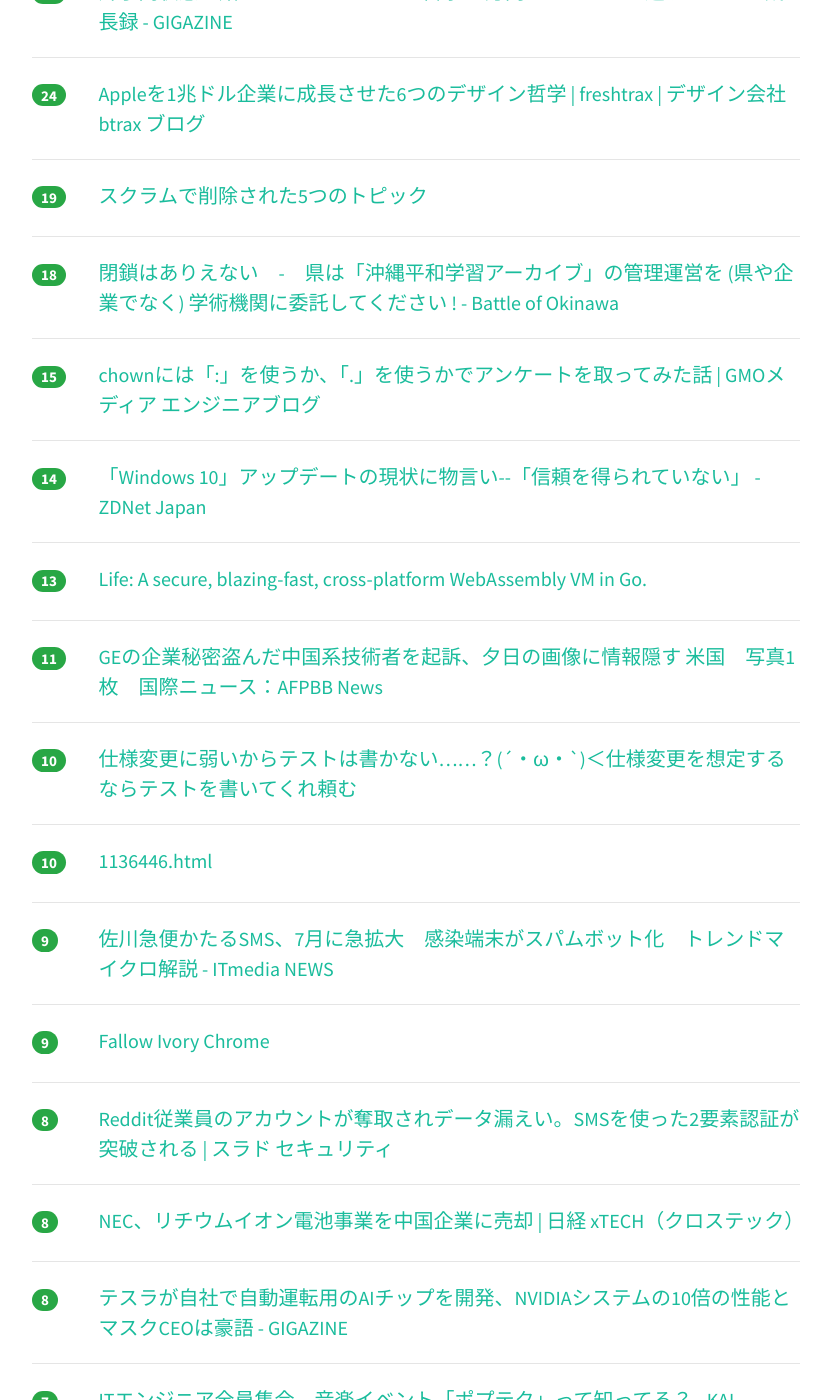
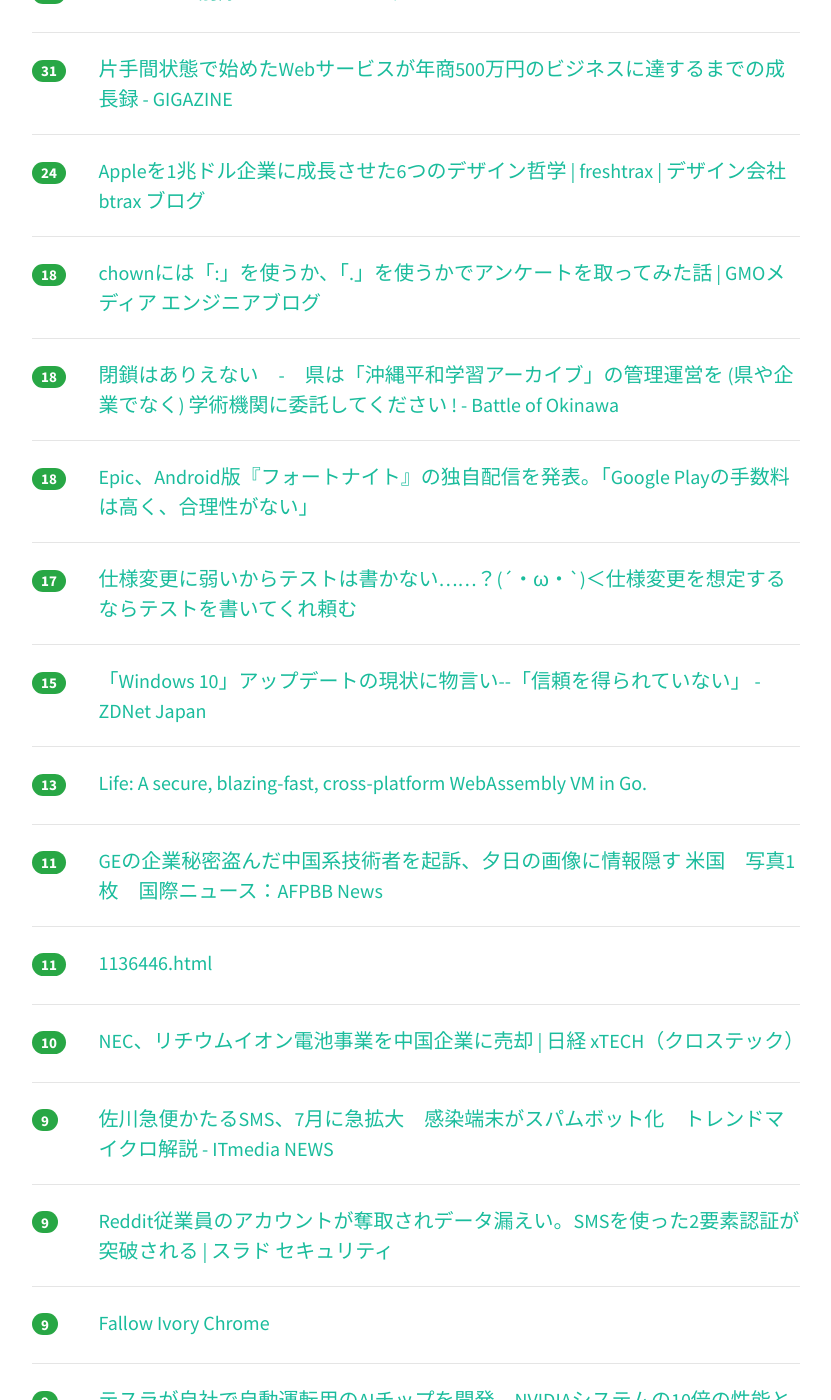
Before and after one commit to yatta47/hatena-matome-site, a Jekyll site: the page built from _posts/2018-08-04-hatena.md, in a window 1280 px wide and 1400 px high, scrolled down 496 px. Shown: the whole window, without its empty margins (224-1055 px from the left). Built offline with Jekyll 4.4.1, drawn with Linux system fonts in a browser that asks for light colours; nearby versions of some CDN libraries; some of the changed text lies outside the part shown.

Commit message:
Updated 2018-08-04

```diff
--- a/_posts/2018-08-04-hatena.md
+++ b/_posts/2018-08-04-hatena.md
@@ -1,18 +1,23 @@
 ---
 layout: post
 title:  "2018-08-04 はてぶIT"
-date:   2018-08-04 10:01:48
+date:   2018-08-04 11:01:59
 tags: [it-hotentry]
 ---
-25 件のデータあり
+27 件のデータあり
 
 <hr><div class="row">
-<div class="col-1"><span class="badge badge-pill badge-success h2">37</span></div>
+<div class="col-1"><span class="badge badge-pill badge-success h2">60</span></div>
 <div class="col-11"><a href='https://qiita.com/kouheiszk/items/5edbbd08ec6cf6a7fb2e' target='_blank'>月5ドルで動かしているWordPressでTV東京のWBS砲をさばく</a></div>
 </div>
 <hr>
 <div class="row">
-<div class="col-1"><span class="badge badge-pill badge-success h2">26</span></div>
+<div class="col-1"><span class="badge badge-pill badge-success h2">53</span></div>
+<div class="col-11"><a href='https://www.ryuzee.com/contents/blog/7130' target='_blank'>スクラムで削除された5つのトピック</a></div>
+</div>
+<hr>
+<div class="row">
+<div class="col-1"><span class="badge badge-pill badge-success h2">31</span></div>
 <div class="col-11"><a href='https://gigazine.net/news/20140813-storemapper-bootstrapped-to-50000-dollars/' target='_blank'>片手間状態で始めたWebサービスが年商500万円のビジネスに達するまでの成長録 - GIGAZINE</a></div>
 </div>
 <hr>
@@ -22,8 +27,8 @@ tags: [it-hotentry]
 </div>
 <hr>
 <div class="row">
-<div class="col-1"><span class="badge badge-pill badge-success h2">19</span></div>
-<div class="col-11"><a href='https://www.ryuzee.com/contents/blog/7130' target='_blank'>スクラムで削除された5つのトピック</a></div>
+<div class="col-1"><span class="badge badge-pill badge-success h2">18</span></div>
+<div class="col-11"><a href='http://tech.gmo-media.jp/post/176573240309/chowncolonorperiod' target='_blank'>chownには「:」を使うか、「.」を使うかでアンケートを取ってみた話 | GMOメディア エンジニアブログ</a></div>
 </div>
 <hr>
 <div class="row">
@@ -32,12 +37,17 @@ tags: [it-hotentry]
 </div>
 <hr>
 <div class="row">
-<div class="col-1"><span class="badge badge-pill badge-success h2">15</span></div>
-<div class="col-11"><a href='http://tech.gmo-media.jp/post/176573240309/chowncolonorperiod' target='_blank'>chownには「:」を使うか、「.」を使うかでアンケートを取ってみた話 | GMOメディア エンジニアブログ</a></div>
+<div class="col-1"><span class="badge badge-pill badge-success h2">18</span></div>
+<div class="col-11"><a href='http://www.gamecast-blog.com/archives/65923959.html' target='_blank'>Epic、Android版『フォートナイト』の独自配信を発表。「Google Playの手数料は高く、合理性がない」</a></div>
 </div>
 <hr>
 <div class="row">
-<div class="col-1"><span class="badge badge-pill badge-success h2">14</span></div>
+<div class="col-1"><span class="badge badge-pill badge-success h2">17</span></div>
+<div class="col-11"><a href='https://qiita.com/aimof/items/849ded1293495d3bbb50' target='_blank'>仕様変更に弱いからテストは書かない……？(´・ω・`)＜仕様変更を想定するならテストを書いてくれ頼む</a></div>
+</div>
+<hr>
+<div class="row">
+<div class="col-1"><span class="badge badge-pill badge-success h2">15</span></div>
 <div class="col-11"><a href='https://japan.zdnet.com/article/35123505/' target='_blank'>「Windows 10」アップデートの現状に物言い--「信頼を得られていない」 - ZDNet Japan</a></div>
 </div>
 <hr>
@@ -52,13 +62,13 @@ tags: [it-hotentry]
 </div>
 <hr>
 <div class="row">
-<div class="col-1"><span class="badge badge-pill badge-success h2">10</span></div>
-<div class="col-11"><a href='https://qiita.com/aimof/items/849ded1293495d3bbb50' target='_blank'>仕様変更に弱いからテストは書かない……？(´・ω・`)＜仕様変更を想定するならテストを書いてくれ頼む</a></div>
+<div class="col-1"><span class="badge badge-pill badge-success h2">11</span></div>
+<div class="col-11"><a href='https://forest.watch.impress.co.jp/docs/bookwatch/sale/1136446.html' target='_blank'>1136446.html</a></div>
 </div>
 <hr>
 <div class="row">
 <div class="col-1"><span class="badge badge-pill badge-success h2">10</span></div>
-<div class="col-11"><a href='https://forest.watch.impress.co.jp/docs/bookwatch/sale/1136446.html' target='_blank'>1136446.html</a></div>
+<div class="col-11"><a href='https://tech.nikkeibp.co.jp/atcl/nxt/news/18/02256/' target='_blank'>NEC、リチウムイオン電池事業を中国企業に売却 | 日経 xTECH（クロステック）</a></div>
 </div>
 <hr>
 <div class="row">
@@ -68,21 +78,16 @@ tags: [it-hotentry]
 <hr>
 <div class="row">
 <div class="col-1"><span class="badge badge-pill badge-success h2">9</span></div>
+<div class="col-11"><a href='https://security.srad.jp/story/18/08/03/0650248/' target='_blank'>Reddit従業員のアカウントが奪取されデータ漏えい。SMSを使った2要素認証が突破される | スラド セキュリティ</a></div>
+</div>
+<hr>
+<div class="row">
+<div class="col-1"><span class="badge badge-pill badge-success h2">9</span></div>
 <div class="col-11"><a href='http://goole-talaie.tk/' target='_blank'>Fallow Ivory Chrome</a></div>
 </div>
 <hr>
 <div class="row">
-<div class="col-1"><span class="badge badge-pill badge-success h2">8</span></div>
-<div class="col-11"><a href='https://security.srad.jp/story/18/08/03/0650248/' target='_blank'>Reddit従業員のアカウントが奪取されデータ漏えい。SMSを使った2要素認証が突破される | スラド セキュリティ</a></div>
-</div>
-<hr>
-<div class="row">
-<div class="col-1"><span class="badge badge-pill badge-success h2">8</span></div>
-<div class="col-11"><a href='https://tech.nikkeibp.co.jp/atcl/nxt/news/18/02256/' target='_blank'>NEC、リチウムイオン電池事業を中国企業に売却 | 日経 xTECH（クロステック）</a></div>
-</div>
-<hr>
-<div class="row">
-<div class="col-1"><span class="badge badge-pill badge-success h2">8</span></div>
+<div class="col-1"><span class="badge badge-pill badge-success h2">9</span></div>
 <div class="col-11"><a href='https://gigazine.net/news/20180803-tesla-owned-ai-chip/' target='_blank'>テスラが自社で自動運転用のAIチップを開発、NVIDIAシステムの10倍の性能とマスクCEOは豪語 - GIGAZINE</a></div>
 </div>
 <hr>
@@ -97,23 +102,33 @@ tags: [it-hotentry]
 </div>
 <hr>
 <div class="row">
-<div class="col-1"><span class="badge badge-pill badge-success h2">6</span></div>
-<div class="col-11"><a href='http://www.gamecast-blog.com/archives/65923959.html' target='_blank'>Epic、Android版『フォートナイト』の独自配信を発表。「Google Playの手数料は高く、合理性がない」</a></div>
+<div class="col-1"><span class="badge badge-pill badge-success h2">7</span></div>
+<div class="col-11"><a href='https://anond.hatelabo.jp/20180803133135' target='_blank'>３Dモデリングおもしれ</a></div>
 </div>
 <hr>
 <div class="row">
-<div class="col-1"><span class="badge badge-pill badge-success h2">5</span></div>
+<div class="col-1"><span class="badge badge-pill badge-success h2">7</span></div>
+<div class="col-11"><a href='https://japan.cnet.com/article/35123524/' target='_blank'>職場の業務効率化は約半数が「行われていない」--経理業務の自動化需要は高い - CNET Japan</a></div>
+</div>
+<hr>
+<div class="row">
+<div class="col-1"><span class="badge badge-pill badge-success h2">6</span></div>
 <div class="col-11"><a href='https://webtan.impress.co.jp/e/2018/08/03/30094' target='_blank'>30094</a></div>
 </div>
 <hr>
 <div class="row">
 <div class="col-1"><span class="badge badge-pill badge-success h2">5</span></div>
-<div class="col-11"><a href='https://anond.hatelabo.jp/20180803133135' target='_blank'>３Dモデリングおもしれ</a></div>
+<div class="col-11"><a href='https://junichi-manga.com/google-core-update-201808/' target='_blank'>【順位激変】Googleのコアアルゴリズムをアップデートを実施！今後の対策は3つ | ジュンイチのブログ</a></div>
 </div>
 <hr>
 <div class="row">
 <div class="col-1"><span class="badge badge-pill badge-success h2">4</span></div>
-<div class="col-11"><a href='https://junichi-manga.com/google-core-update-201808/' target='_blank'>【順位激変】Googleのコアアルゴリズムをアップデートを実施！今後の対策は3つ | ジュンイチのブログ</a></div>
+<div class="col-11"><a href='http://www.kobonemi.com/entry/Apple_Support_Get_ready_for_iOS_12' target='_blank'>Apple、サポートページ「iOS12 に備える」を公開　iOS12にアップデートする前に準備しておきたいことをまとめ - こぼねみ</a></div>
+</div>
+<hr>
+<div class="row">
+<div class="col-1"><span class="badge badge-pill badge-success h2">4</span></div>
+<div class="col-11"><a href='https://akiba-pc.watch.impress.co.jp/docs/news/news/1136552.html' target='_blank'>ドスパラブランドの格安SSD「Z1」が発売、480GBは実売8,980円 - AKIBA PC Hotline!</a></div>
 </div>
 <hr>
 <div class="row">
@@ -126,8 +141,3 @@ tags: [it-hotentry]
 <div class="col-11"><a href='http://docauquangduy.tk/' target='_blank'>Ghost Fallow Powder</a></div>
 </div>
 <hr>
-<div class="row">
-<div class="col-1"><span class="badge badge-pill badge-success h2">0</span></div>
-<div class="col-11"><a href='https://japan.cnet.com/article/35123524/' target='_blank'>職場の業務効率化は約半数が「行われていない」--経理業務の自動化需要は高い - CNET Japan</a></div>
-</div>
-<hr>
```
